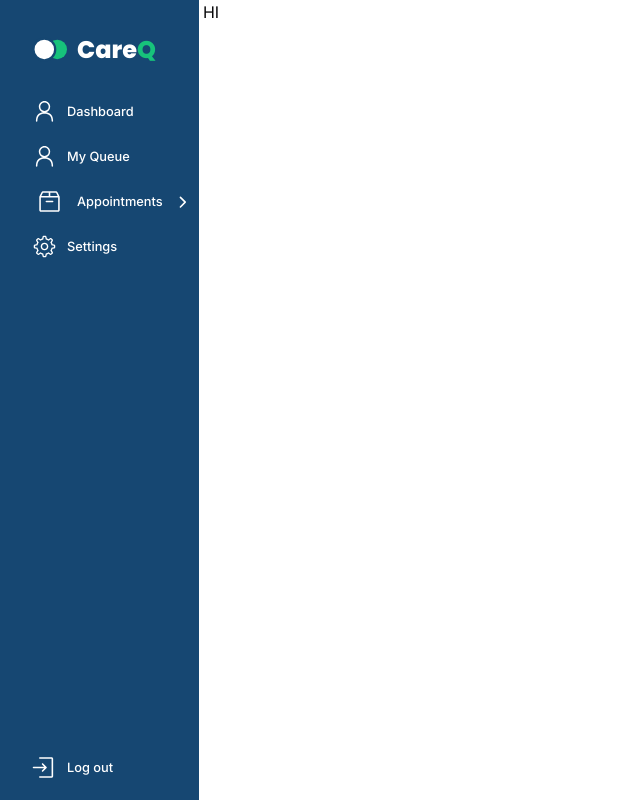
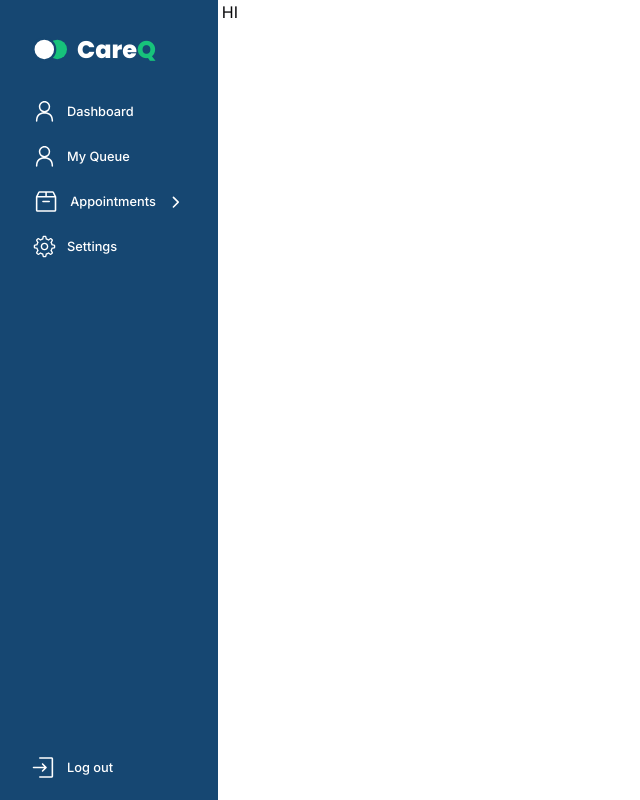
Before and after one commit to ShahidMollick/careq-webapp, a Next.js app: page / in a window 1280 px wide. Shown: the whole page, without its empty margins (0-640 px from the left). Built offline with nearby package versions, Linux system fonts and the light colour scheme.

Commit message:
Update layout.css

```diff
--- a/src/app/layout.css
+++ b/src/app/layout.css
@@ -1,13 +1,14 @@
 .left-menu {
-  width: 18%;
+  width: 250px;
   height: 100%;
   background-color: #164772;
   display: flex;
   flex-direction: column;
   gap: 2rem;
   align-items: flex-start;
-  padding-top: 2rem;
-  padding-left: 2rem;
+  /* padding-top: 2rem;
+  padding-left: 2rem; */
+  padding: 2rem;
 }
 
 .mainlogo {
```
